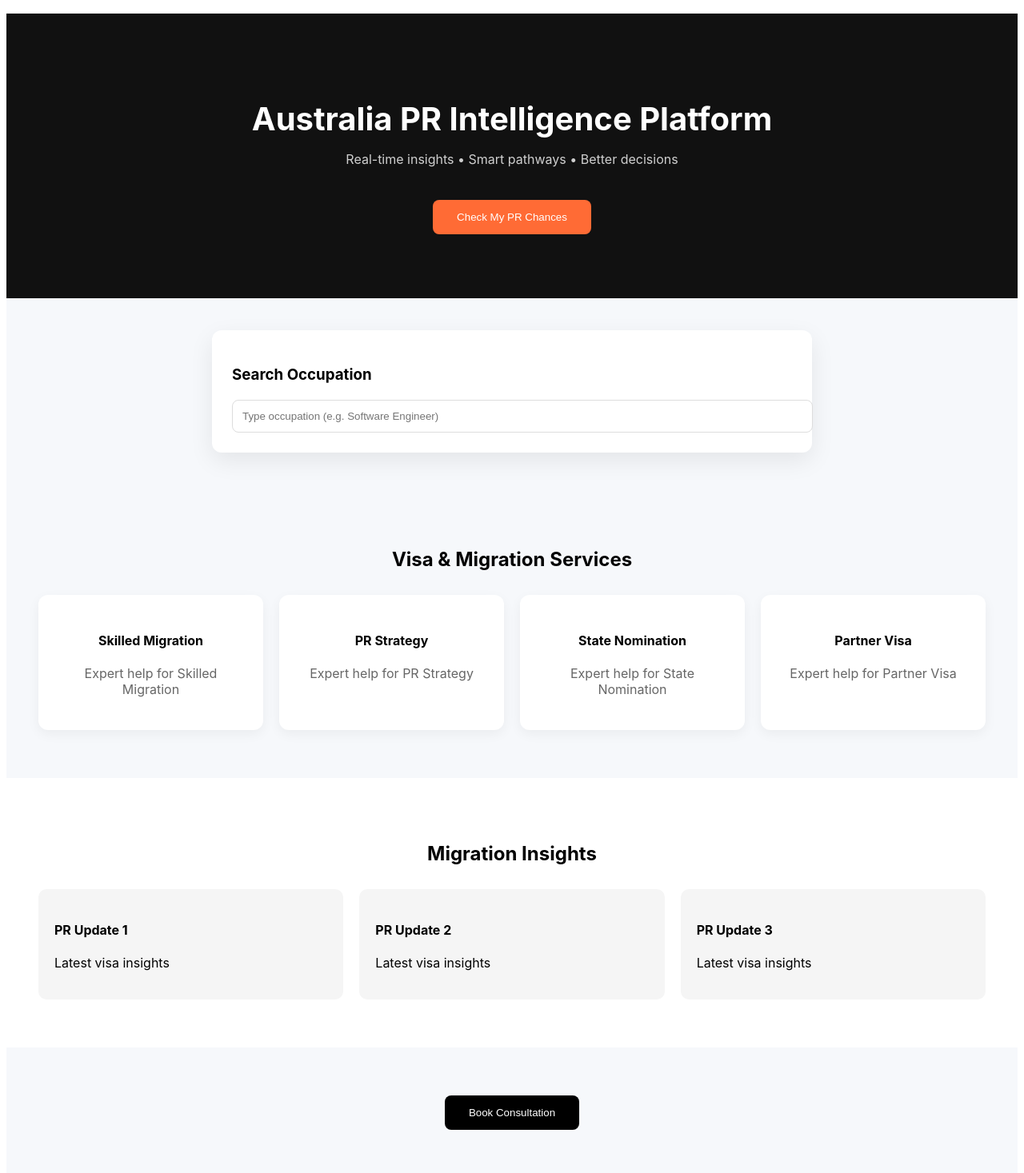
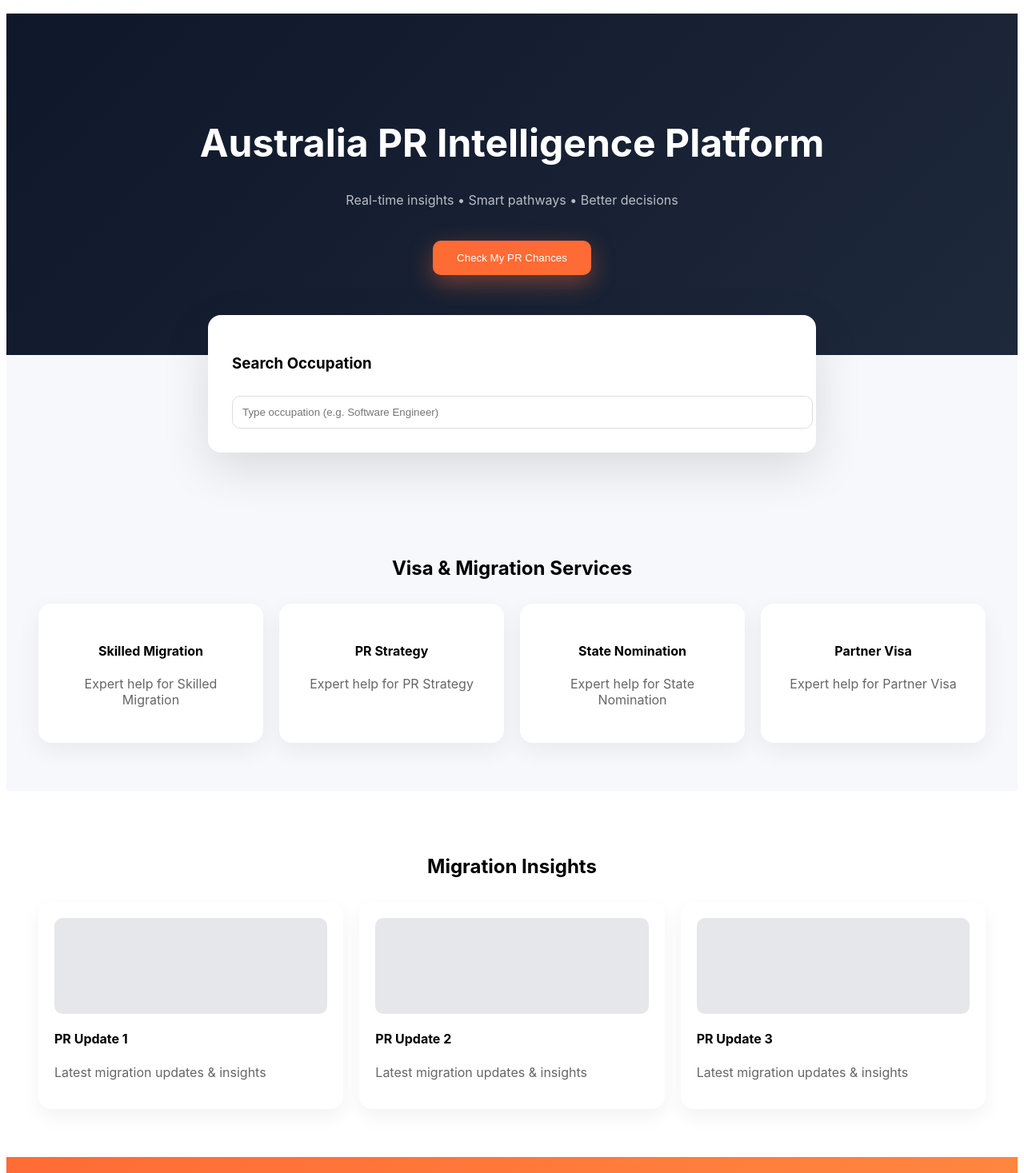
Before and after one commit to kapildropshipping-netizen/anzsco-platform, a Next.js app: page / in a window 1280 px wide. Shown: the part 63-1530 px from the top of the page at 80% size. Built offline with nearby package versions, Linux system fonts and the light colour scheme.

Commit message:
Update index.js

```diff
--- a/pages/index.js
+++ b/pages/index.js
@@ -18,7 +18,7 @@ export default function Home() {
   function calculateScore(data) {
     let score = 0;
 
-    if (data.age && Number(data.age) < 35) score += 2;
+    if (Number(data.age) < 35) score += 2;
 
     if (
       data.qualification === "Graduate" ||
@@ -26,7 +26,7 @@ export default function Home() {
       data.qualification === "PhD"
     ) score += 2;
 
-    if (data.experience && Number(data.experience) >= 8) score += 2;
+    if (Number(data.experience) >= 8) score += 2;
 
     if (score >= 5) return "High";
     if (score >= 3) return "Medium";
@@ -58,7 +58,7 @@ export default function Home() {
     width: "100%",
     padding: "12px",
     marginTop: "10px",
-    borderRadius: "8px",
+    borderRadius: "10px",
     border: "1px solid #ddd"
   };
 
@@ -85,7 +85,7 @@ export default function Home() {
             color: "#fff",
             padding: "10px 18px",
             border: "none",
-            borderRadius: "6px",
+            borderRadius: "8px",
             cursor: "pointer"
           }}
         >
@@ -93,18 +93,21 @@ export default function Home() {
         </button>
       </div>
 
-      {/* HERO (FIXED HEIGHT + NO OVERLAP) */}
+      {/* HERO */}
       <div style={{
         textAlign: "center",
-        padding: "80px 20px",
-        background: "#111",
+        padding: "100px 20px",
+        background: "linear-gradient(135deg,#0f172a,#1e293b)",
         color: "#fff"
       }}>
-        <h1 style={{ fontSize: "40px", marginBottom: "10px" }}>
+        <h1 style={{
+          fontSize: "48px",
+          fontWeight: "700"
+        }}>
           Australia PR Intelligence Platform
         </h1>
 
-        <p style={{ opacity: 0.8 }}>
+        <p style={{ opacity: 0.7 }}>
           Real-time insights • Smart pathways • Better decisions
         </p>
 
@@ -119,24 +122,25 @@ export default function Home() {
             background: "#ff6b35",
             color: "#fff",
             border: "none",
-            borderRadius: "8px",
-            cursor: "pointer"
+            borderRadius: "10px",
+            cursor: "pointer",
+            boxShadow: "0 10px 30px rgba(255,107,53,0.4)"
           }}
         >
           Check My PR Chances
         </button>
       </div>
 
-      {/* SEARCH (NO OVERLAP NOW) */}
+      {/* SEARCH */}
       <div style={{
         maxWidth: "700px",
-        margin: "40px auto",
+        margin: "-50px auto 50px",
         background: "#fff",
-        padding: "25px",
-        borderRadius: "12px",
-        boxShadow: "0 10px 30px rgba(0,0,0,0.08)"
+        padding: "30px",
+        borderRadius: "16px",
+        boxShadow: "0 20px 60px rgba(0,0,0,0.12)"
       }}>
-        <h3 style={{ marginBottom: "10px" }}>Search Occupation</h3>
+        <h3>Search Occupation</h3>
 
         <input
           placeholder="Type occupation (e.g. Software Engineer)"
@@ -160,12 +164,24 @@ export default function Home() {
             "State Nomination",
             "Partner Visa"
           ].map((item) => (
-            <div key={item} style={{
-              background: "#fff",
-              padding: "25px",
-              borderRadius: "12px",
-              boxShadow: "0 5px 15px rgba(0,0,0,0.05)"
-            }}>
+            <div key={item}
+              style={{
+                background: "#fff",
+                padding: "28px",
+                borderRadius: "16px",
+                boxShadow: "0 10px 30px rgba(0,0,0,0.06)",
+                transition: "0.3s",
+                cursor: "pointer"
+              }}
+              onMouseOver={(e)=>{
+                e.currentTarget.style.transform = "translateY(-8px)";
+                e.currentTarget.style.boxShadow = "0 20px 50px rgba(0,0,0,0.12)";
+              }}
+              onMouseOut={(e)=>{
+                e.currentTarget.style.transform = "translateY(0)";
+                e.currentTarget.style.boxShadow = "0 10px 30px rgba(0,0,0,0.06)";
+              }}
+            >
               <h4>{item}</h4>
               <p style={{ color: "#666" }}>Expert help for {item}</p>
             </div>
@@ -185,29 +201,47 @@ export default function Home() {
         }}>
           {[1,2,3].map((i) => (
             <div key={i} style={{
-              background: "#f5f5f5",
+              background: "#fff",
               padding: "20px",
-              borderRadius: "10px"
+              borderRadius: "16px",
+              boxShadow: "0 10px 25px rgba(0,0,0,0.05)"
             }}>
+              <div style={{
+                height: "120px",
+                background: "#e5e7eb",
+                borderRadius: "10px",
+                marginBottom: "12px"
+              }}></div>
+
               <h4>PR Update {i}</h4>
-              <p>Latest visa insights</p>
+              <p style={{ color: "#666" }}>
+                Latest migration updates & insights
+              </p>
             </div>
           ))}
         </div>
       </div>
 
       {/* CTA */}
-      <div style={{ textAlign: "center", padding: "60px" }}>
+      <div style={{
+        textAlign: "center",
+        padding: "80px",
+        background: "linear-gradient(135deg,#ff6b35,#ff8c42)",
+        color: "#fff"
+      }}>
+        <h2>Start Your PR Journey Today</h2>
+
         <button
           onClick={() => {
             setSource("consultation");
             setShowModal(true);
           }}
           style={{
+            marginTop: "20px",
             padding: "14px 30px",
             background: "#000",
             color: "#fff",
-            borderRadius: "8px",
+            borderRadius: "10px",
             border: "none"
           }}
         >
@@ -215,23 +249,24 @@ export default function Home() {
         </button>
       </div>
 
-      {/* POPUP FORM */}
+      {/* MODAL FORM */}
       {showModal && (
         <div style={{
           position: "fixed",
           top: 0,
           width: "100%",
           height: "100%",
-          background: "rgba(0,0,0,0.5)",
+          background: "rgba(0,0,0,0.6)",
           display: "flex",
           justifyContent: "center",
-          alignItems: "center"
+          alignItems: "center",
+          zIndex: 999
         }}>
           <div style={{
             background: "#fff",
             padding: "30px",
-            borderRadius: "12px",
-            width: "380px"
+            borderRadius: "16px",
+            width: "400px"
           }}>
             <h3>
               {source === "consultation"
@@ -248,7 +283,7 @@ export default function Home() {
             <input placeholder="Phone" style={inputStyle}
               onChange={(e)=>setForm({...form,phone:e.target.value})} />
 
-            <input placeholder="Age" type="number" style={inputStyle}
+            <input type="number" placeholder="Age" style={inputStyle}
               onChange={(e)=>setForm({...form,age:e.target.value})} />
 
             <select style={inputStyle}
@@ -263,7 +298,7 @@ export default function Home() {
             <input placeholder="Occupation" style={inputStyle}
               onChange={(e)=>setForm({...form,occupation:e.target.value})} />
 
-            <input placeholder="Experience (years)" type="number" style={inputStyle}
+            <input type="number" placeholder="Experience (years)" style={inputStyle}
               onChange={(e)=>setForm({...form,experience:e.target.value})} />
 
             <button onClick={handleSubmit}
@@ -274,9 +309,21 @@ export default function Home() {
                 background: "#ff6b35",
                 color: "#fff",
                 border: "none",
-                borderRadius: "8px"
+                borderRadius: "10px"
               }}>
               Submit
+            </button>
+
+            <button onClick={()=>setShowModal(false)}
+              style={{
+                marginTop: "10px",
+                width: "100%",
+                padding: "10px",
+                background: "#eee",
+                border: "none",
+                borderRadius: "10px"
+              }}>
+              Cancel
             </button>
           </div>
         </div>
```
